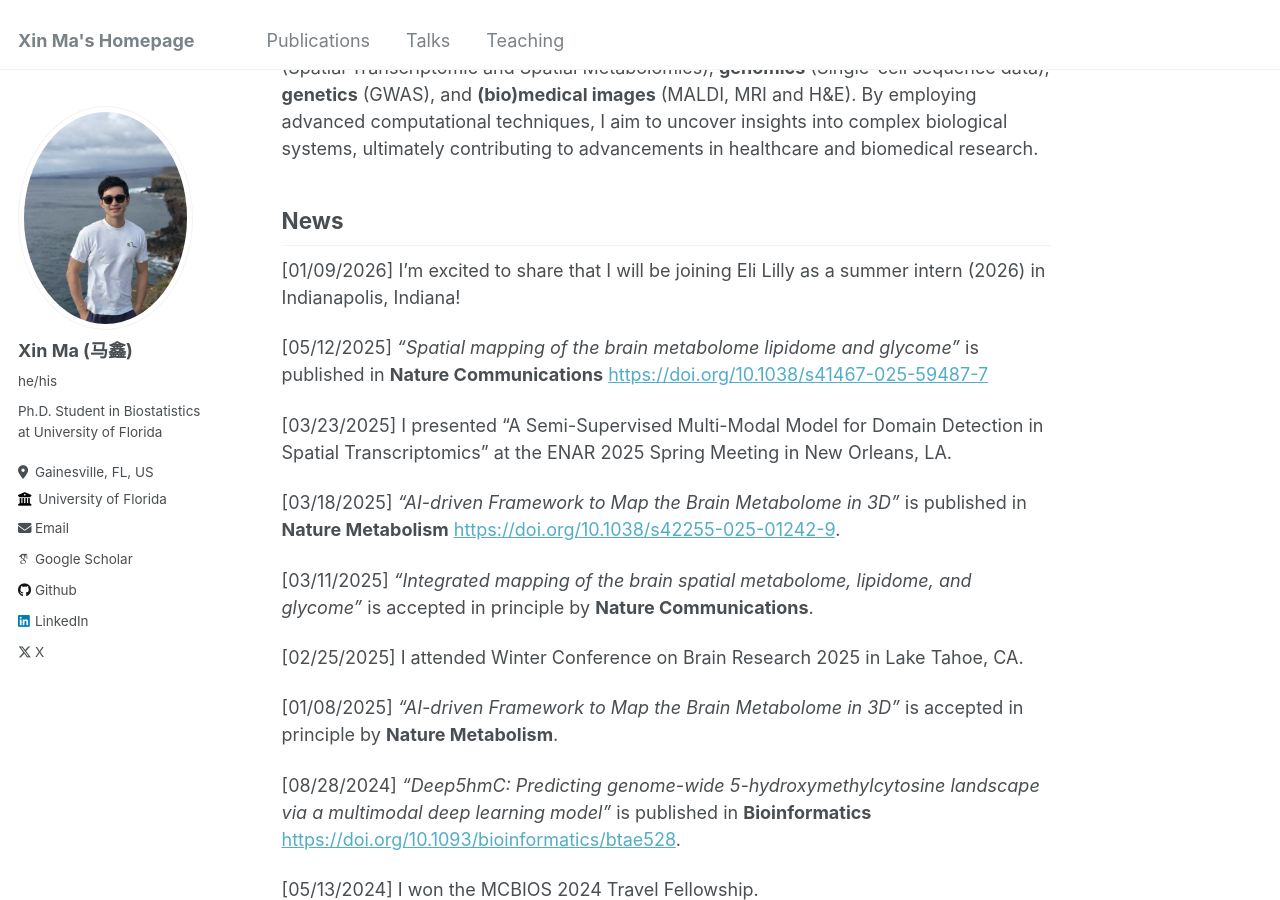
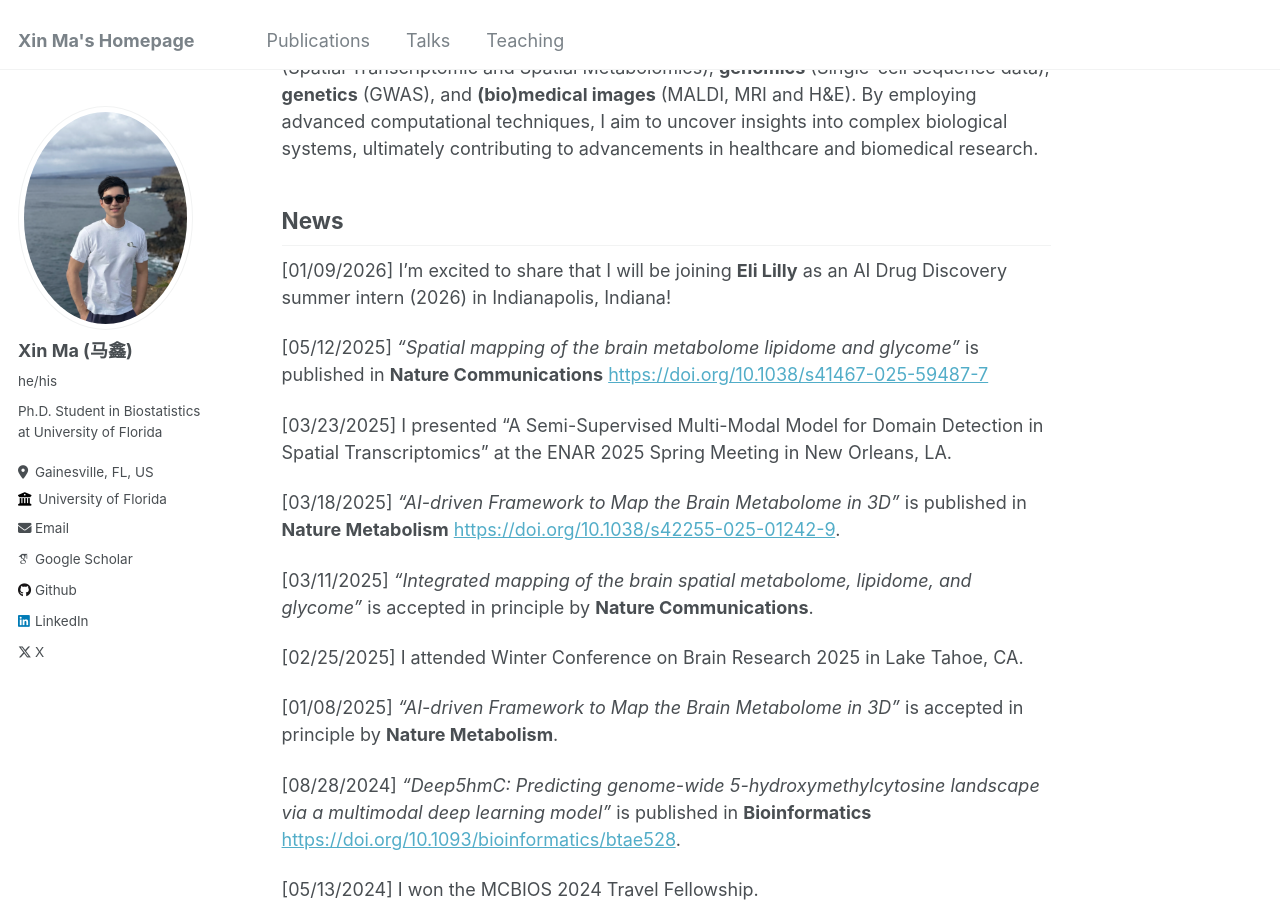
Before and after one commit to XinBiostats/xinbiostats.github.io, a Jekyll site: the page built from _pages/about.md, in a window 1280 px wide and 900 px high, scrolled down 361 px. Built offline with Jekyll 4.4.1, drawn with Linux system fonts in a browser that asks for light colours; some web fonts are replaced.

Commit message:
Update about.md

```diff
--- a/_pages/about.md
+++ b/_pages/about.md
@@ -13,7 +13,7 @@ My research interests revolve around leveraging statistical learning and deep le
 
 News
 ------
-[01/09/2026] I'm excited to share that I will be joining Eli Lilly as a summer intern (2026) in Indianapolis, Indiana!
+[01/09/2026] I'm excited to share that I will be joining **Eli Lilly** as an AI Drug Discovery summer intern (2026) in Indianapolis, Indiana!
 
 [05/12/2025] _"Spatial mapping of the brain metabolome lipidome and glycome"_ is published in **Nature Communications** <https://doi.org/10.1038/s41467-025-59487-7>
 
```
